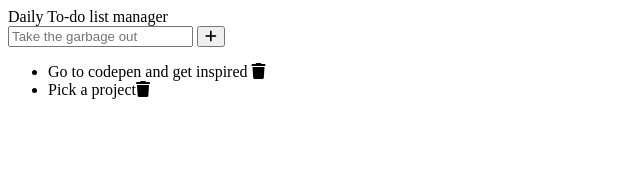
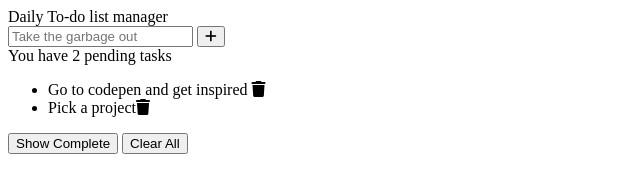
Before and after one commit to Strukturavaltas-03-Frontend-2022/js3-projekt-todo-pasztorpetra, a plain HTML site: page index.html in a window 1280 px wide. Shown: the whole page, without its empty margins (0-640 px from the left). Drawn offline with Linux system fonts and the light colour scheme.

Commit message:
html kész

```diff
--- a/index.html
+++ b/index.html
@@ -15,10 +15,19 @@
       <input type="text" placeholder="Take the garbage out">
       <button><i class="fa-solid fa-plus"></i></button>
     </div>
+
+    <span>You have 2 pending tasks</span>
+
     <ul class="todoList">
       <li>Go to codepen and get inspired <span><i class="fas fa-trash"></i></span></li>
       <li>Pick a project<span><i class="fas fa-trash"></i></span></li>
     </ul>
+
+    <div class="footer">
+      <button>Show Complete</button>
+      <button>Clear All</button>
+    </div>
+
   </div>
 
   <script src="main.js"></script>
```
